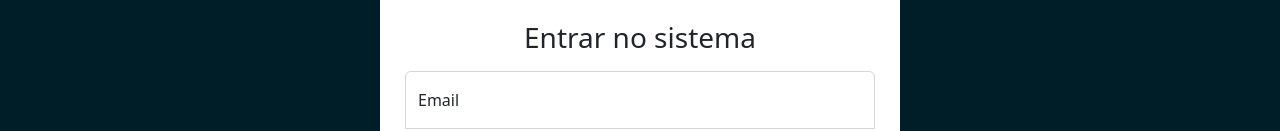
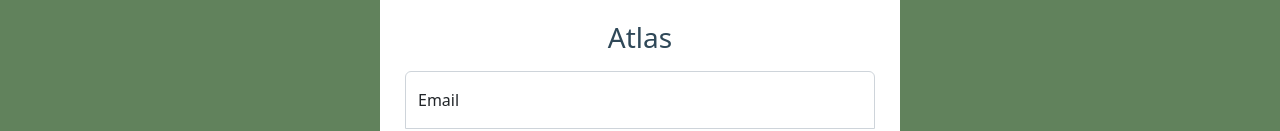
Before and after one commit to walysonrodrigo/projetoMecanica, a plain HTML site: page src/components/SignIn/signIn.html in a window 1280 px wide. Shown: the part 193-324 px from the top of the page. Drawn offline with nearby package versions, Linux system fonts and the light colour scheme.

Commit message:
Aplicação de cores

```diff
--- a/src/components/SignIn/signIn.css
+++ b/src/components/SignIn/signIn.css
@@ -83,7 +83,7 @@ body {
   -webkit-overflow-scrolling: touch;
 }
 .backgroundMain{
-  background-image: url(/src/components/assets/fundoSignInSignUp.png);
+  background-image: url(/src/components/assets/Verde\ e\ Preto\ Padrão\ Reunião\ da\ Empresa\ Apresentação\ \(1\).png);
   background-position: relative;
   background-repeat: no-repeat;
 }
--- a/src/components/SignIn/signIn.html
+++ b/src/components/SignIn/signIn.html
@@ -27,7 +27,7 @@
     <!--boxForm é uma classe nossa-->
     <form class="boxForm">
       <img class="mb-4" src="#" alt="" width="72" height="57">
-      <h1 class="h3 mb-3 fw-normal">Entrar no sistema</h1>
+      <h1 class="h3 mb-3 fw-normal" style="color: #2F4858;">Atlas</h1>
 
       <div class=" mb-3 form-floating">
         <input type="email" class="form-control" id="floatingInput" placeholder="name@example.com">
```
Also changed, not shown: src/components/assets/Verde e Preto Padrão Reunião da Empresa Apresentação (1).png (added).
